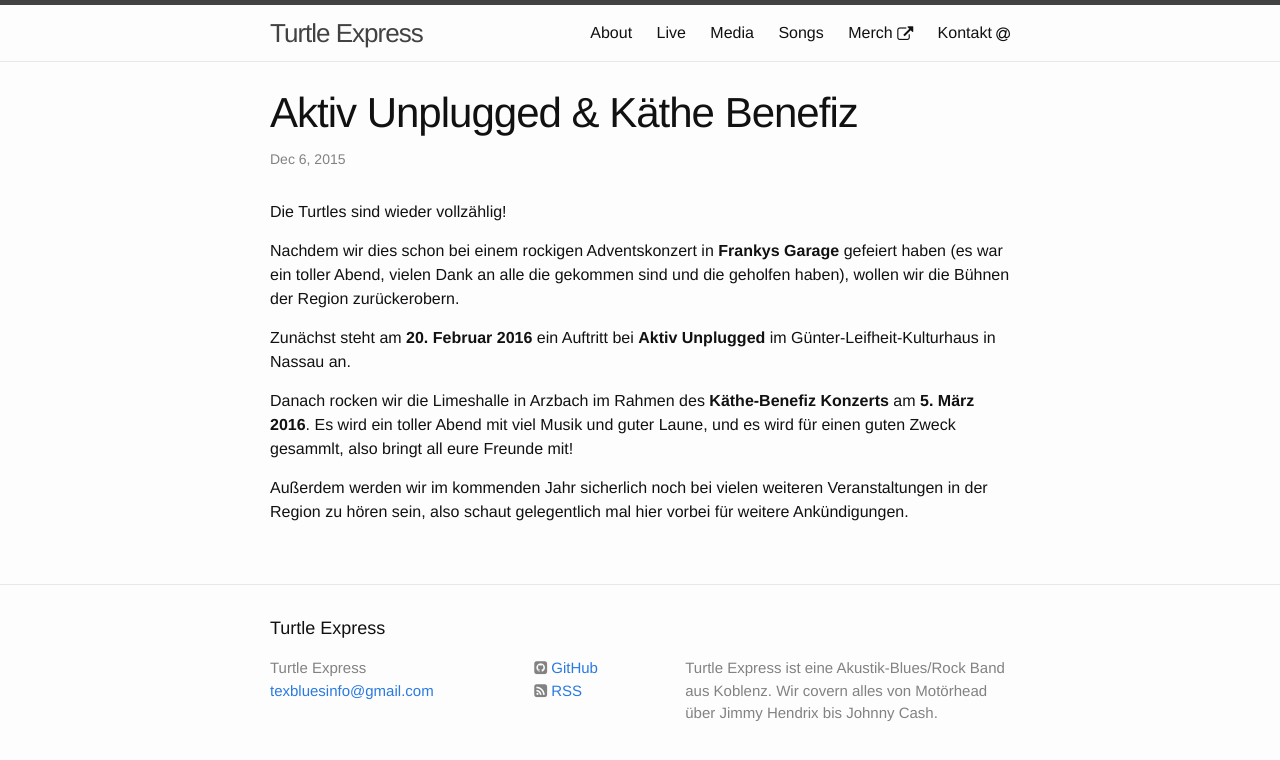
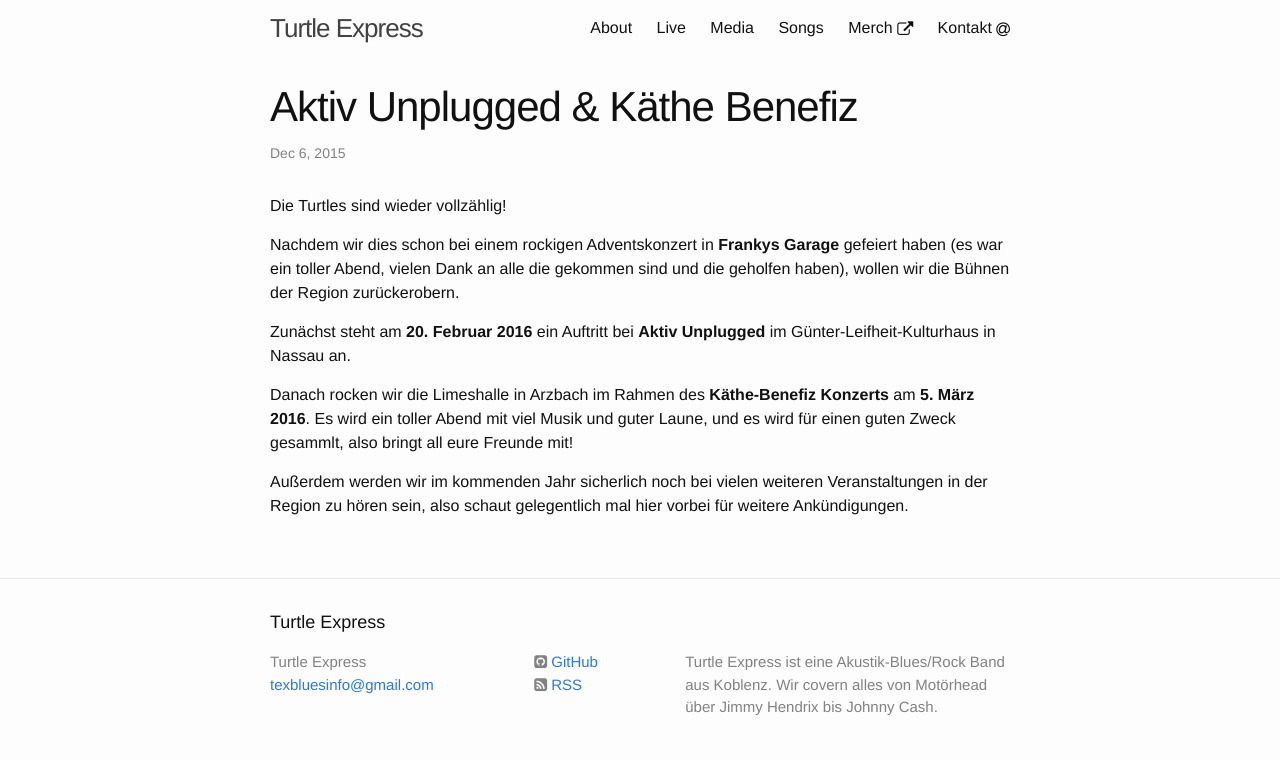
Before and after one commit to TurboPope/tex, a Jekyll site: the page built from _posts/2015-12-06-kathe-benefiz.md, in a window 1280 px wide. Shown: the top 760 px of the page. Built offline with Jekyll 4.4.1, drawn with Linux system fonts in a browser that asks for light colours; nearby versions of some CDN libraries.

Commit message:
Remove stoopid borders

```diff
--- a/_sass/_layout.scss
+++ b/_sass/_layout.scss
@@ -2,8 +2,6 @@
  * Site header
  */
 .site-header {
-    border-top: 5px solid $grey-color-dark;
-    border-bottom: 1px solid $grey-color-light;
     min-height: 56px;
 
     // Positioning context for the mobile navigation icon
```
